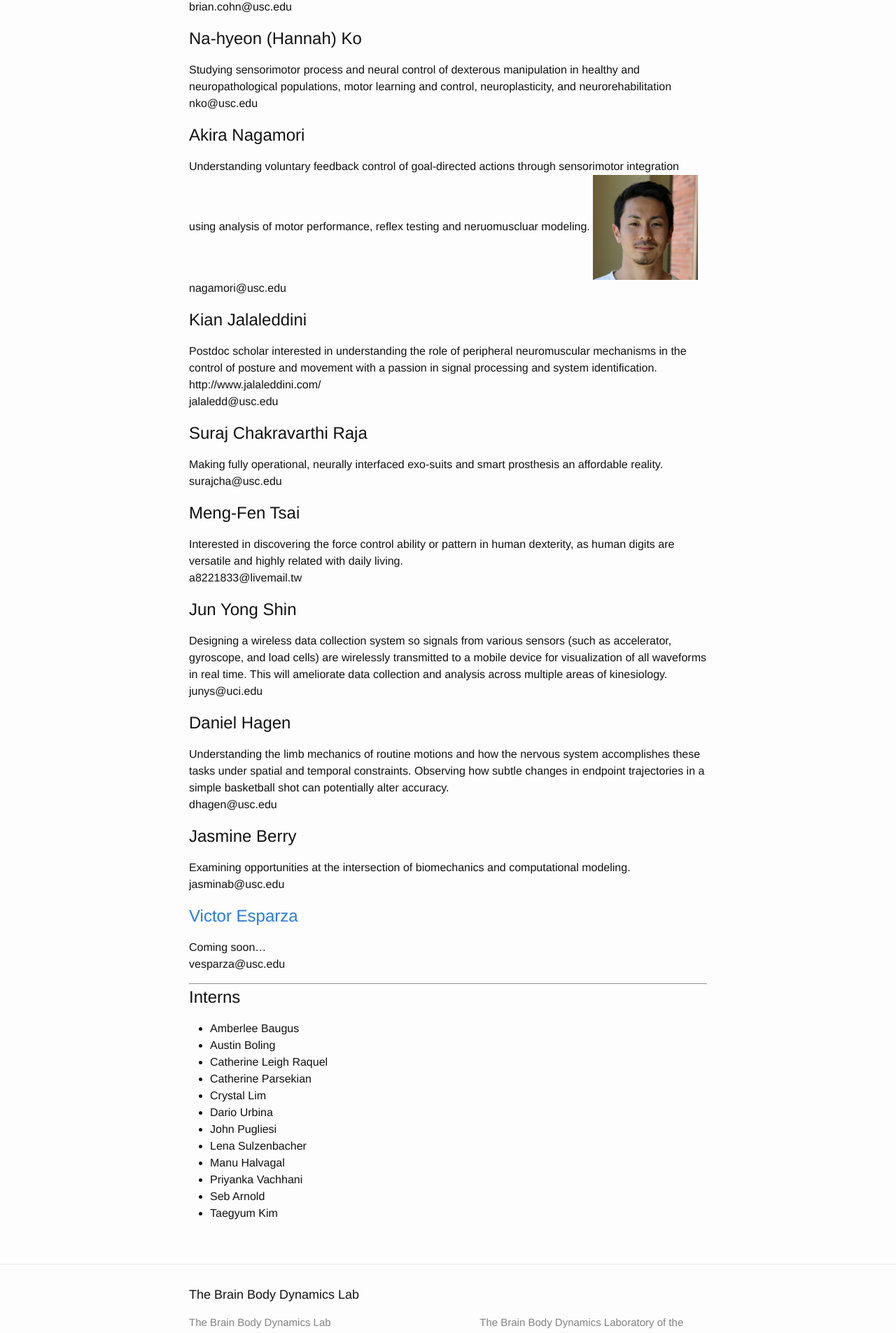
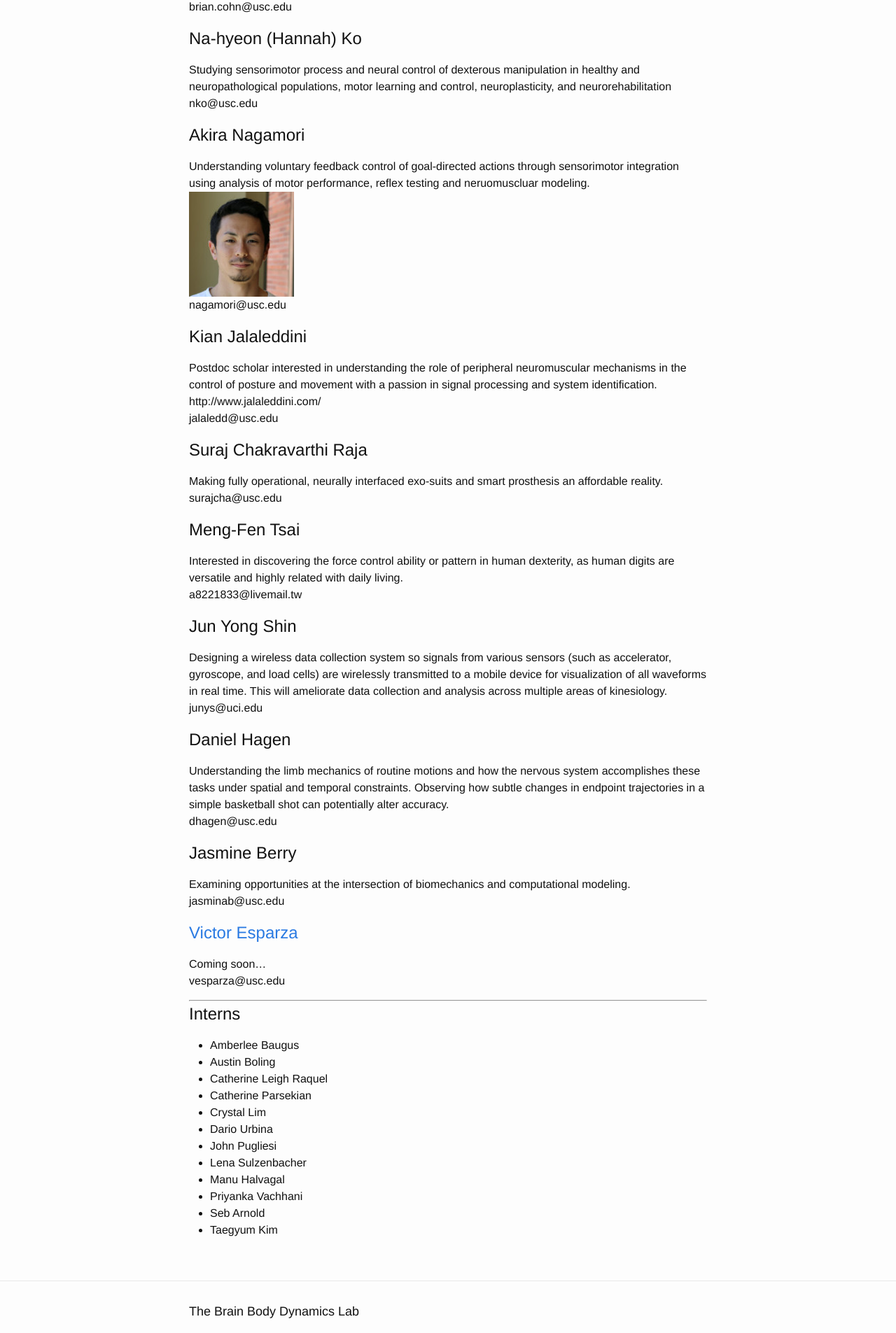
Before and after one commit to usc-bbdl/usc-bbdl.github.io, a Jekyll site: the page built from about.md, in a window 1280 px wide. Shown: the part 1312-3217 px from the top of the page at 70% size. Built offline with Jekyll 4.4.1, drawn with Linux system fonts in a browser that asks for light colours.

Commit message:
Update about.md

```diff
--- a/about.md
+++ b/about.md
@@ -51,8 +51,8 @@
 nko@usc.edu
 
 # Akira Nagamori
-Understanding voluntary feedback control of goal-directed actions through sensorimotor integration using analysis of motor performance, reflex testing and neruomuscluar modeling.
-<img src="https://valerolab.org/Photos/akira.jpg">
+Understanding voluntary feedback control of goal-directed actions through sensorimotor integration using analysis of motor performance, reflex testing and neruomuscluar modeling.<br>
+<img src="https://valerolab.org/Photos/akira.jpg"><br>
 nagamori@usc.edu
 
 
```
